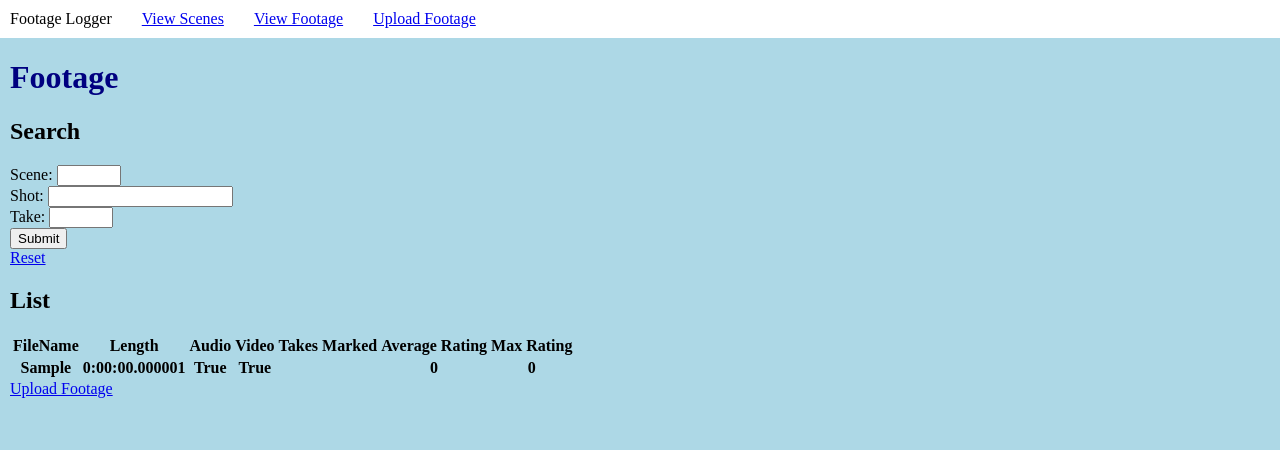
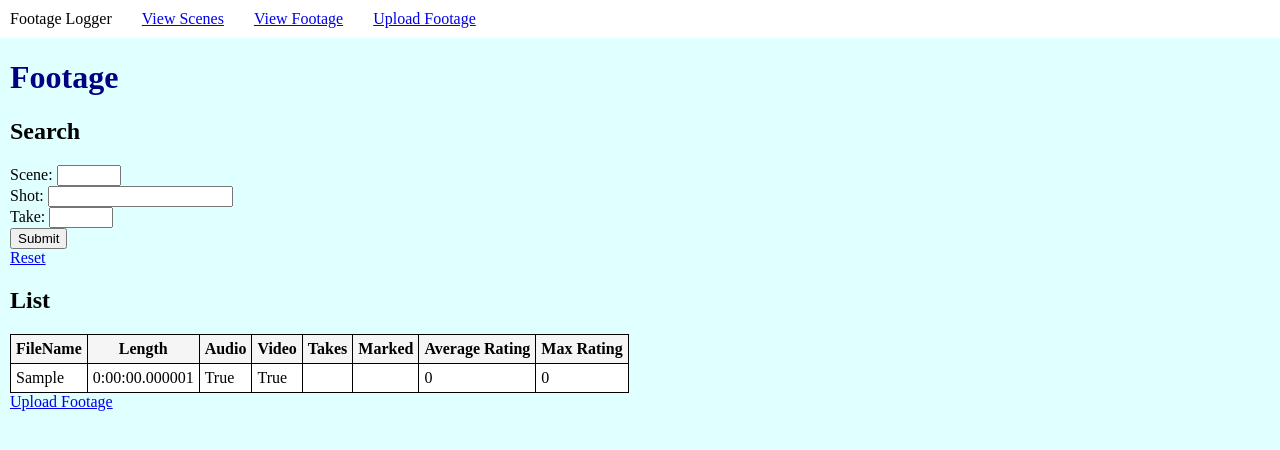
Before and after one commit to Walle10-0/the-reel-logger, a Django app: page /footage/ in a window 1280 px wide. Shown: the top 450 px of the page. Run offline with Django 5.2, Linux system fonts and the light colour scheme; tables that the repository leaves empty hold one stand-in row (values such as "Sample post"); lists and menus that the app fills with data are empty; parts of the project's set-up code (start-up, migrations or seed data) failed here and were passed over.

Commit message:
table css

```diff
--- a/reel_logger/reel_logger_app/static/template.css
+++ b/reel_logger/reel_logger_app/static/template.css
@@ -1,10 +1,24 @@
 body {
-    background-color: lightblue;
+    background-color: lightcyan;
     margin: 0;
 }
 
 h1 {
     color: navy;
+}
+
+table, th, td {
+    border: 1px solid;
+    padding: 5px;
+}
+
+table {
+    border-collapse: collapse;
+    background-color: whitesmoke;
+}
+
+tr:nth-child(even) {
+    background-color: white;
 }
 
 .header {
--- a/reel_logger/reel_logger_app/templates/footage_list.html
+++ b/reel_logger/reel_logger_app/templates/footage_list.html
@@ -26,20 +26,20 @@
       </tr>
       {% for footage in list %}
         <tr onclick="window.location='{% url 'Footage_Editor' footage.id %}';">
-          <th>{{ footage.filename }}</th>
-          <th>{{ footage.length }}</th>
-          <th>{{ footage.has_audio }}</th>
-          <th>{{ footage.has_video }}</th>
-          <th>{% for take in footage.take_set.all %}
+          <td>{{ footage.filename }}</td>
+          <td>{{ footage.length }}</td>
+          <td>{{ footage.has_audio }}</td>
+          <td>{{ footage.has_video }}</td>
+          <td>{% for take in footage.take_set.all %}
             {% ifchanged %}({{take.shot_scene.script_number}}{{take.shot_name}}:{{take.take_no}}){% endifchanged %}
             {% endfor %}
-          </th>
-          <th>{% for take in footage.take_set.all %}
+          </td>
+          <td>{% for take in footage.take_set.all %}
             {% ifchanged %}({{take.marked_scene}}{{take.marked_shot}}:{{take.marked_take}}){% endifchanged %}
             {% endfor %}
-          </th>
-          <th>{{ footage.average_rating }}</th>
-          <th>{{ footage.max_rating }}</th>
+          </td>
+          <td>{{ footage.average_rating }}</td>
+          <td>{{ footage.max_rating }}</td>
         </tr>
       {% endfor %}
     </table>
```
